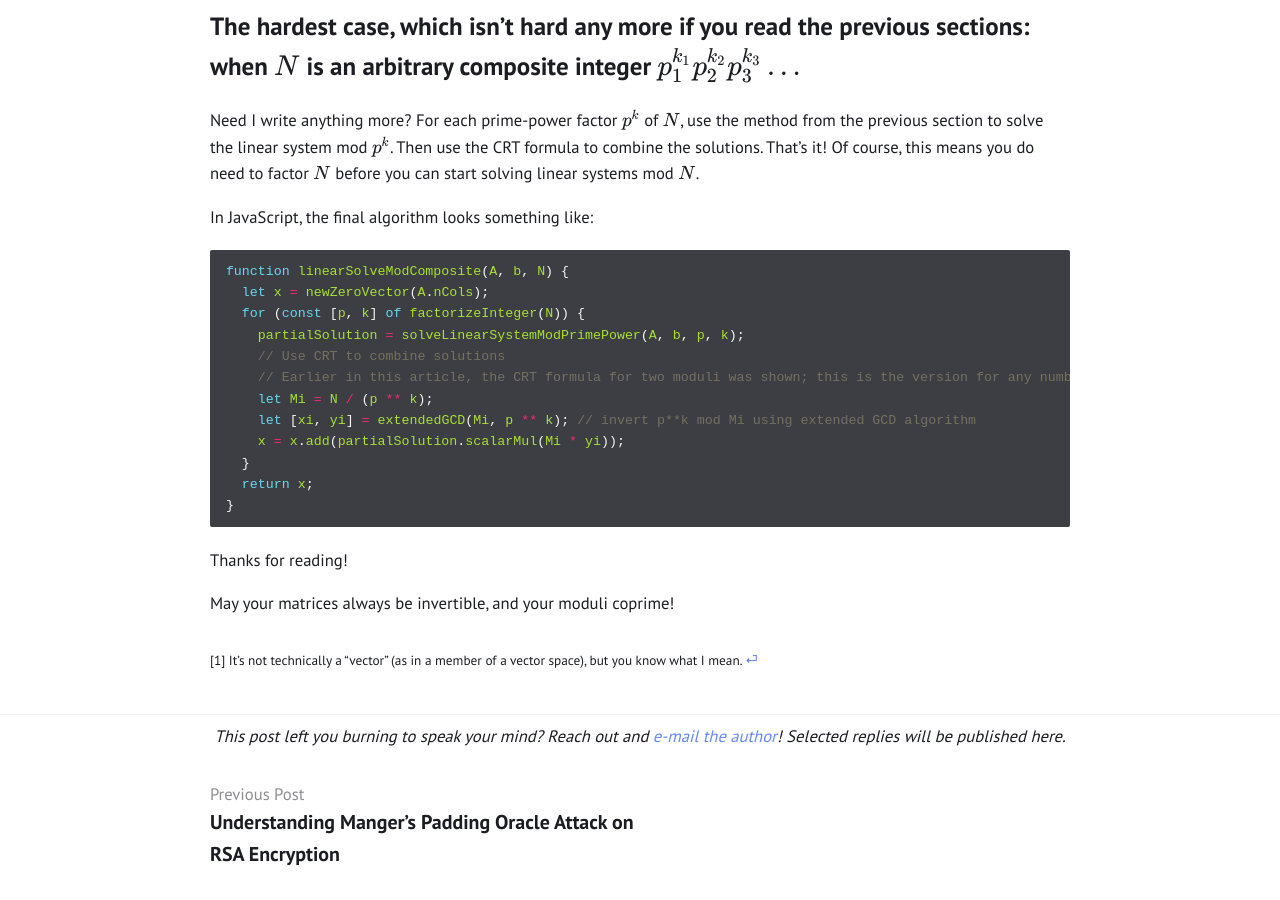
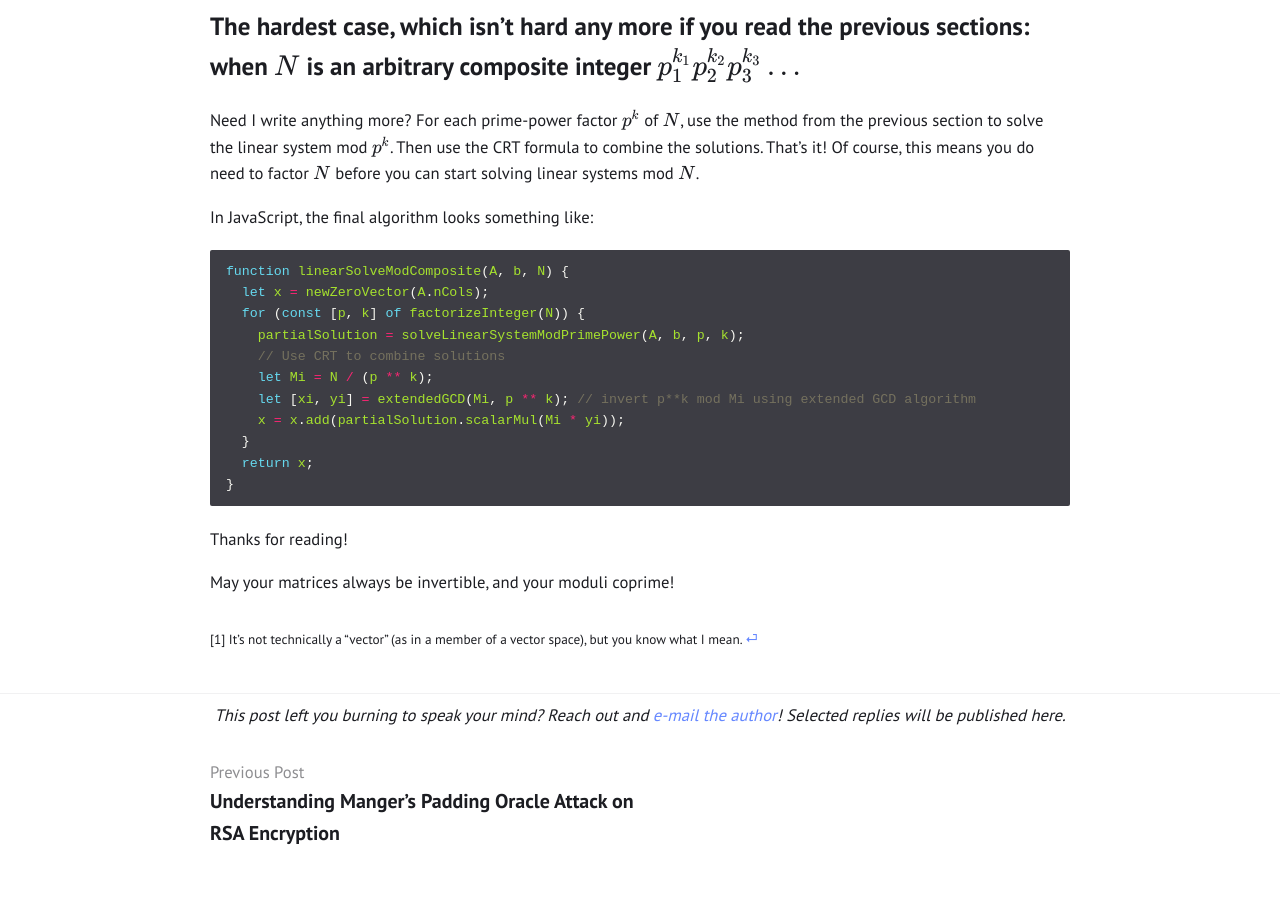
Before and after one commit to alexdowad/alexdowad.github.io, a Jekyll site: the page built from _posts/2025-07-26-solving-linear-equations-modulo-a-composite-number.markdown, in a window 1280 px wide and 900 px high, scrolled down 3310 px. Built offline with Jekyll 4.4.1, drawn with Linux system fonts in a browser that asks for light colours; after the commit the page ends 4189 px from its top, so only the background shows below that.

Commit message:
Remove out-of-date comment from inline JS code

```diff
--- a/_posts/2025-07-26-solving-linear-equations-modulo-a-composite-number.markdown
+++ b/_posts/2025-07-26-solving-linear-equations-modulo-a-composite-number.markdown
@@ -217,7 +217,6 @@ function linearSolveModComposite(A, b, N) {
   for (const [p, k] of factorizeInteger(N)) {
     partialSolution = solveLinearSystemModPrimePower(A, b, p, k);
     // Use CRT to combine solutions
-    // Earlier in this article, the CRT formula for two moduli was shown; this is the version for any number
     let Mi = N / (p ** k);
     let [xi, yi] = extendedGCD(Mi, p ** k); // invert p**k mod Mi using extended GCD algorithm
     x = x.add(partialSolution.scalarMul(Mi * yi));
```
